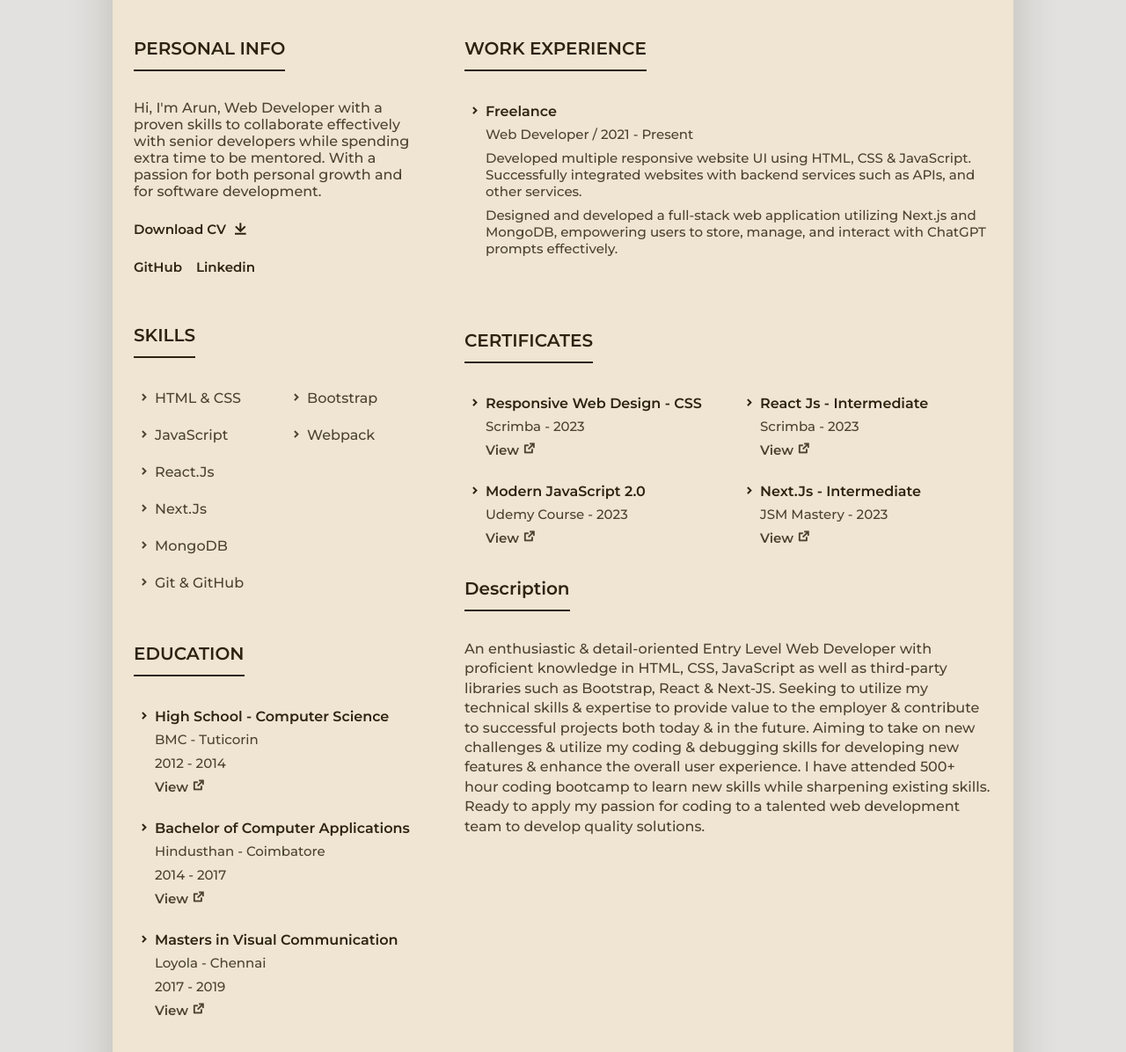
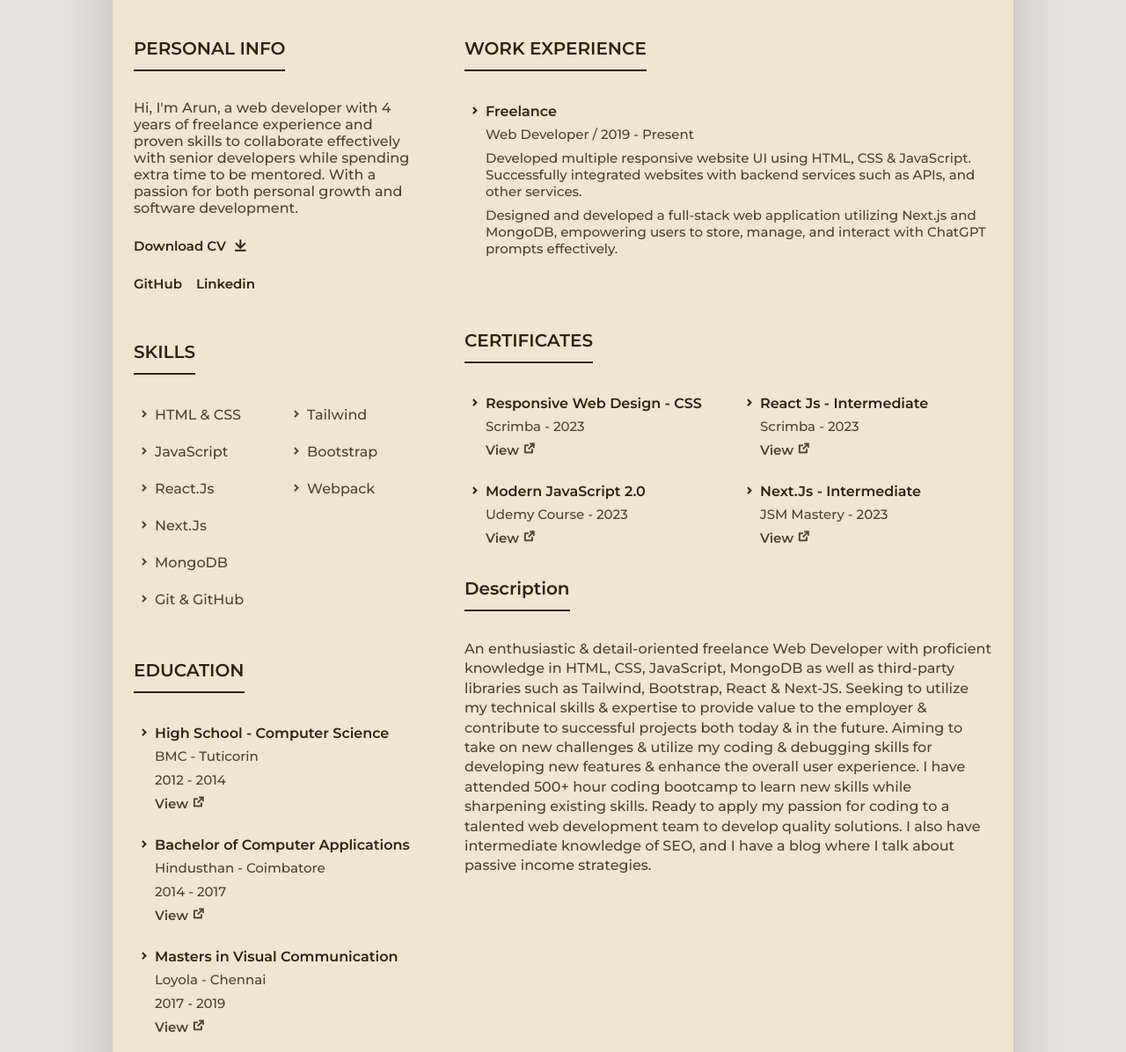
Before and after one commit to Arun875446/arun-resume, a plain HTML site: page index.html in a window 1280 px wide. Shown: the part 793-1989 px from the top of the page at 88% size. Drawn offline with nearby package versions, Linux system fonts and the light colour scheme; a script that the page names is missing.

Commit message:
Update index.html

```diff
--- a/index.html
+++ b/index.html
@@ -101,11 +101,10 @@
 
                   <div class="about__container grid">
                      <p>
-                        Hi, I'm Arun, Web Developer with a proven skills to
-                        collaborate effectively with senior developers
-                         while spending extra time to be mentored.
-                         With a passion for both personal growth and
-                         for software development.
+                        Hi, I'm Arun, a web developer with 4 years of freelance experience
+                        and proven skills to collaborate effectively with senior developers while
+                        spending extra time to be mentored. With a passion for both personal growth
+                        and software development.
                      </p>
 
                      <a href="assets/pdf/resume pdf.pdf" download="" class="about__button">
@@ -160,6 +159,11 @@
                               <i class="ri-arrow-drop-right-line"></i> Git & GitHub
                            </li>
                         </ul>
+
+                         <ul class="skills__list">
+                           <li class="resume__title">
+                              <i class="ri-arrow-drop-right-line"></i> Tailwind
+                           </li>
 
                         <ul class="skills__list">
                            <li class="resume__title">
@@ -275,7 +279,7 @@
                         </h2>
 
                         <div class="resume__data">
-                           <span>Web Developer / 2021 - Present</span>
+                         <span>Web Developer / 2019 - Present</span>
 
                            <p>
                               Developed multiple responsive website UI using HTML, CSS & JavaScript. Successfully integrated websites with backend services such as APIs, and other services.
@@ -363,10 +367,11 @@
 
                   <div class="about__container grid">
                      <p style="line-height: 1.4;">
-                        An enthusiastic & detail-oriented Entry Level Web Developer with proficient knowledge in HTML, CSS, JavaScript as well as third-party libraries such as Bootstrap, React & Next-JS.
+                        An enthusiastic & detail-oriented freelance Web Developer with proficient knowledge in HTML, CSS, JavaScript, MongoDB as well as third-party libraries such as Tailwind, Bootstrap, React & Next-JS.
                         Seeking to utilize my technical skills & expertise to provide value to the employer & contribute to successful projects both today & in the future.
-                        Aiming to take on new challenges & utilize my coding & debugging skills for developing new features & enhance the overall user experience.
-                        I have attended 500+ hour coding bootcamp to learn new skills while sharpening existing skills. Ready to apply my passion for coding to a talented web development team to develop quality solutions.
+                        Aiming to take on new challenges & utilize my coding & debugging skills for developing new features & enhance the overall user experience. I have attended 500+ hour coding bootcamp to learn new skills while sharpening existing skills.
+                        Ready to apply my passion for coding to a talented web development team to develop quality solutions.
+                        I also have intermediate knowledge of SEO, and I have a blog where I talk about passive income strategies.
                      </p>
 
                   <!-- <div class="references__container grid">
```
